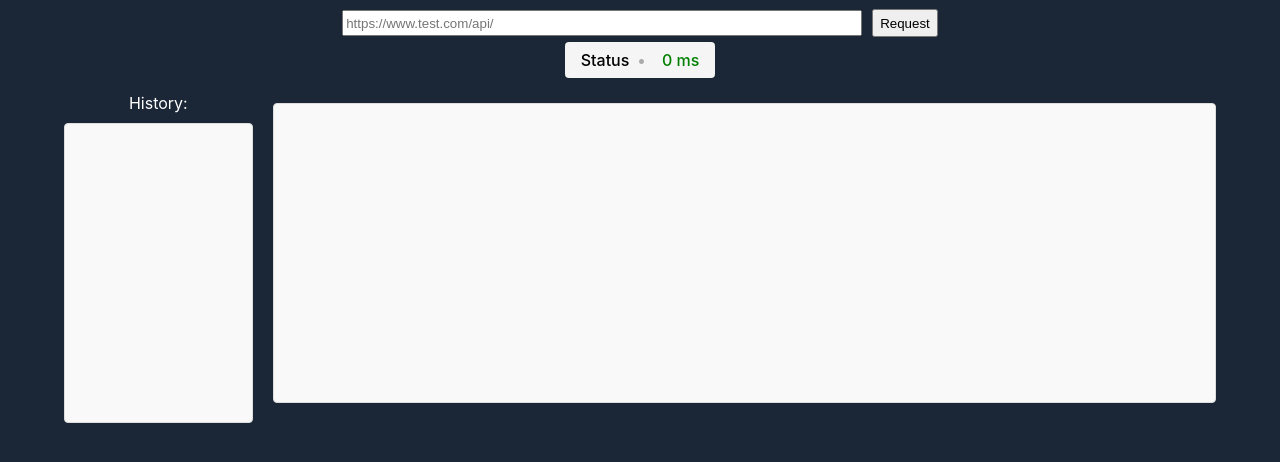
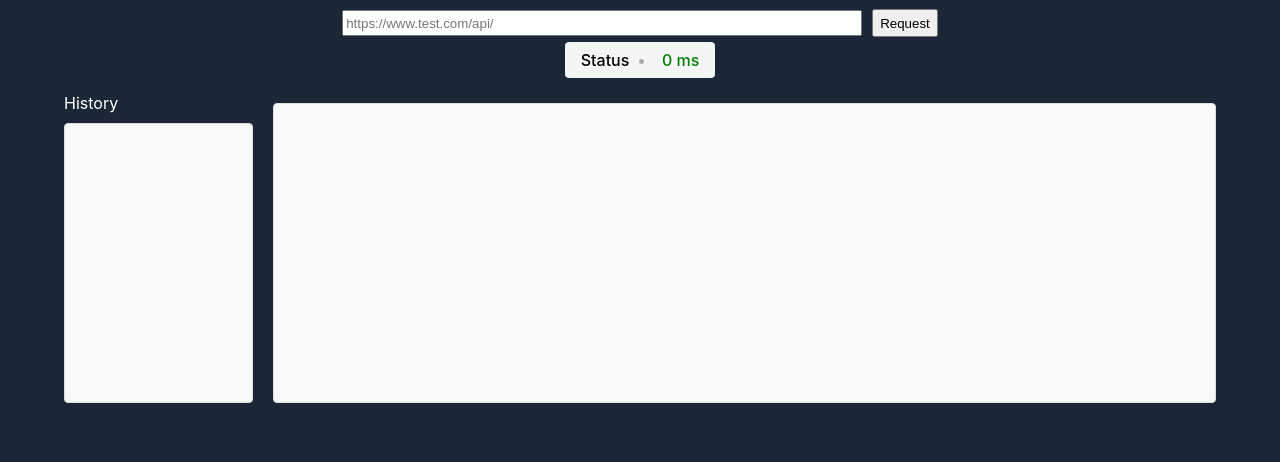
Before and after one commit to nazdum/reqquest, a React (Vite) app in the folder frontend/: page / in a window 1280 px wide. Shown: the top 462 px of the page. Built offline with nearby package versions, Linux system fonts and the light colour scheme.

Commit message:
[fixed] history styles

```diff
--- a/frontend/src/components/output/OutputArea.jsx
+++ b/frontend/src/components/output/OutputArea.jsx
@@ -24,7 +24,7 @@ function OutputArea({ responseData }) {
       </div>
       <div className="textareas-container">
         <div id="container-history-textarea">
-          <label className="textarea-label">History:</label>
+          <label className="textarea-label">History</label>
           <textarea readOnly id="history-textarea"  />
         </div>
 
--- a/frontend/src/components/output/outputArea.css
+++ b/frontend/src/components/output/outputArea.css
@@ -20,14 +20,21 @@
 
 #container-history-textarea {
   flex: 0.4;
+  height: 310px;
+  display: flex;
+  flex-direction: column;
+  justify-content: flex-start;
+}
+
+.textarea-label {
+  text-align: left;
 }
 
 
-/* Textareas con estilos idénticos */
 #response-textarea,
 #history-textarea {
   width: 100%;
-  height: 300px; /* Misma altura fija */
+  height: 300px;
   resize: none;
   overflow-y: auto;
   padding: 10px;
@@ -35,18 +42,17 @@
   border-radius: 4px;
   background: #f9f9f9;
   margin-top: 10px;
-  box-sizing: border-box; /* Incluye padding en el ancho/alto */
+  box-sizing: border-box;
   font-family: inherit;
 }
 
-/* Status container */
 .status-container {
   display: flex;
-  align-items: center; /* Centrado vertical */
+  align-items: center;
   gap: 8px;
   width: auto;
   padding: 8px 16px;
   background: #f5f5f5;
   border-radius: 4px;
-  margin: 5px 0; /* Margen solo arriba/abajo */
+  margin: 5px 0;
 }
```
